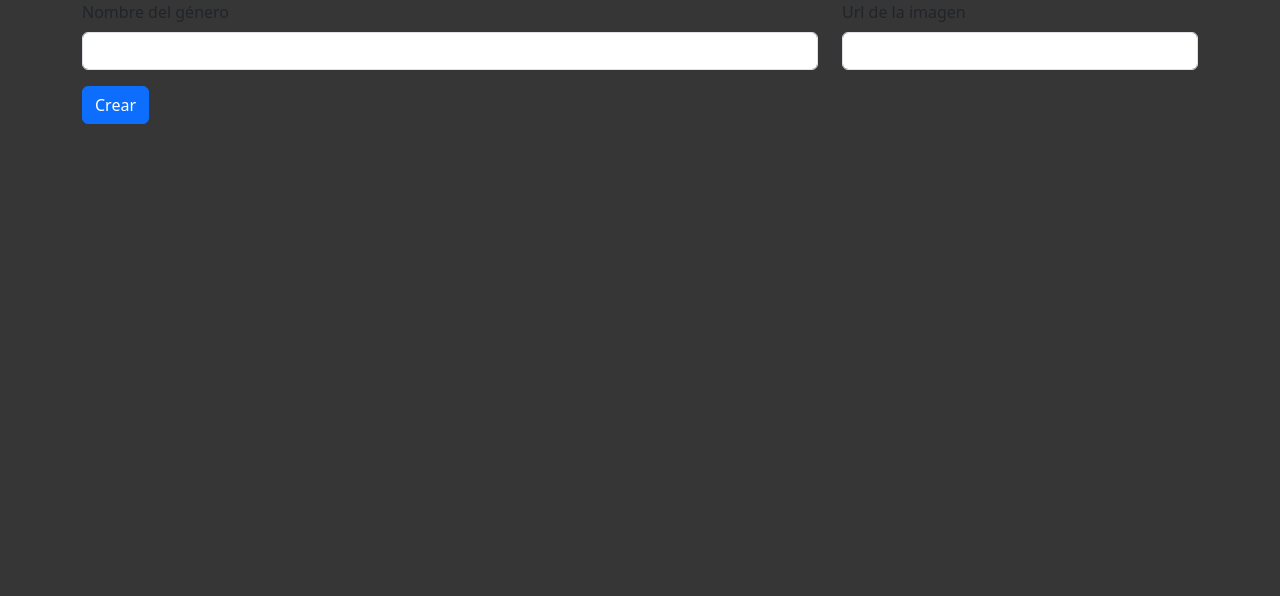
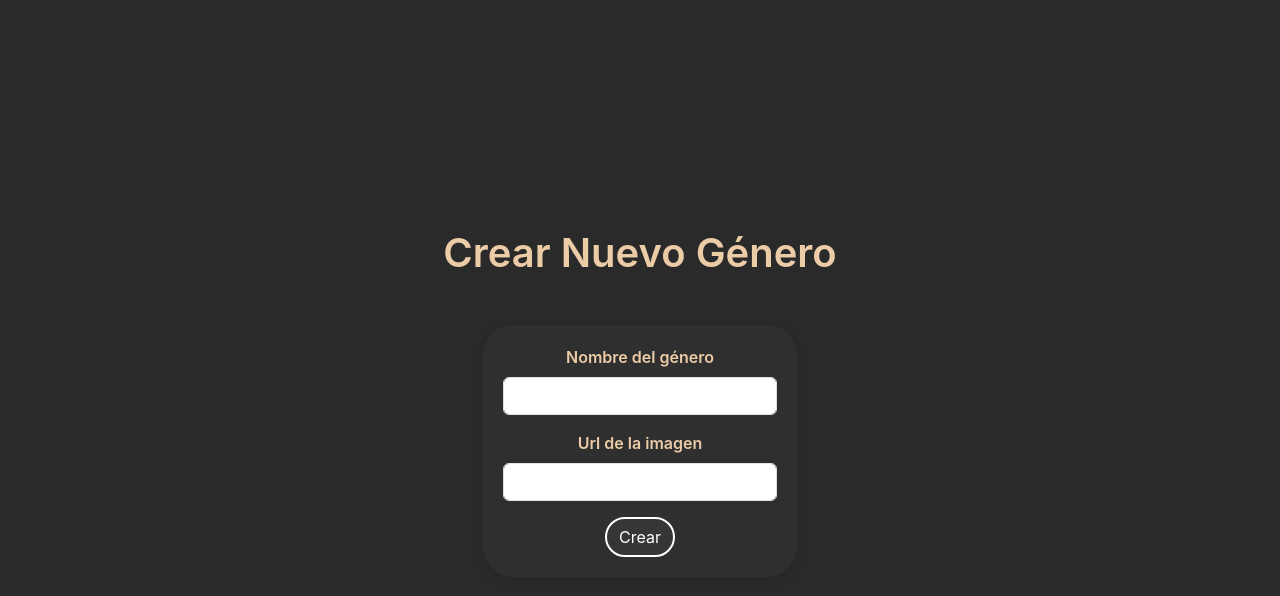
Before and after one commit to georgevillnet/generos, a React (Vite) app in the folder generos/: page /crearGenero in a window 1280 px wide. Shown: the top 596 px of the page. Built offline with nearby package versions, Linux system fonts and the light colour scheme.

Commit message:
estilosfinalizados

```diff
--- a/generos/src/App.css
+++ b/generos/src/App.css
@@ -1,6 +1,6 @@
 body{
 
-  background-color: #363636;
+  background-color: #2b2a2a;
 
 }
 .generoscontainer {
@@ -109,3 +109,56 @@ word-wrap: break-word;
   -o-border-radius: 50px;
   border-color: #D9D9D9;
 }
+
+.container {
+    display: flex;
+    flex-direction: column;
+    justify-content: center;
+    align-items: center;
+    min-height: 100vh;
+    color: #EBCCA6;
+    font-family: 'Inter', sans-serif;
+    font-family: 'Inter', sans-serif;
+font-weight: 600;
+word-wrap: break-word;
+margin-top: 3px;/* Para centrar verticalmente */
+}
+
+.form-container {
+    background-color: #2f2f2f;
+    /*Fondoclaroparaelformulario*/padding: 20px;
+    border-radius: 300px;
+    /*Bordesredondeados*/box-shadow: 0 4px 8px rgba(0, 0, 0, 0.1);
+    -webkit-border-radius: 30px;
+    -moz-border-radius: 30px;
+    -ms-border-radius: 30px;
+    -o-border-radius: 30px;
+    margin-top: 40px;
+}
+
+.custom-input {
+    background-color: white;
+    /*Fondoblancoparalosinputs*/border: none;
+    /*Sinbordes*/color: black;
+    /*Letrasnegras*/border-radius: 50px;
+}
+
+.custom-input:focus {
+    box-shadow: 0 0 0 0.2rem rgb(255, 255, 255); /* Efecto al enfocarse */
+
+  }
+
+.custom-button {
+    background-color: rgb(54, 54, 54);
+    /*Fondonegro*/border: 2px solid white;
+    /*Bordeblancode2px*/color: white;
+    /*Letrasblancas*/border-radius:20px ;
+
+}
+.text-center{
+
+  font-family: 'Inter', sans-serif;
+    font-family: 'Inter', sans-serif;
+font-weight: 600;
+word-wrap: break-word;
+}
--- a/generos/src/controllers/apiController.js
+++ b/generos/src/controllers/apiController.js
@@ -1,4 +1,4 @@
-const API_URL_GENEROS = "https://localhost:7250/api/"
+const API_URL_GENEROS = "http://localhost:5271/api/"
 
 export const getGeneros = () => {
 
--- a/generos/src/views/CrearGenero.jsx
+++ b/generos/src/views/CrearGenero.jsx
@@ -1,12 +1,12 @@
 import { useState } from "react";
 import { addGeneros } from "../controllers/apiController";
-import { Navigate, useNavigate } from "react-router-dom";
+import { useNavigate } from "react-router-dom";
 import { Form, Container, Row, Col, Button } from "react-bootstrap";
 import '../App.css';
 
 function CrearGenero() {
-    const [nombreGenero, setNombreGenero] = useState("")
-    const [urlImagen, setUrlImagen] = useState("")
+    const [nombreGenero, setNombreGenero] = useState("");
+    const [urlImagen, setUrlImagen] = useState("");
     const navigate = useNavigate();
 
     const handleSubmit = (e) => {
@@ -17,12 +17,10 @@ function CrearGenero() {
     }
 
     return (
-        <>
-            <Container>
-                <Form onSubmit={handleSubmit}>
-                    <Form.Group className="mb-3" controlId="exampleForm.ControlInput1">
-                        <Row>
-                            <Col md={8}>
+        <Container className="text-center">
+        <h1 className="text-center">Crear Nuevo Género</h1>
+        <Form onSubmit={handleSubmit} className="form-container">
+            <Form.Group className="mb-3" controlId="formNombreGenero">
                 <Form.Label>Nombre del género</Form.Label>
                 <Form.Control
                     type="text"
@@ -30,28 +28,24 @@ function CrearGenero() {
                     onChange={(e) => setNombreGenero(e.target.value)}
                     required
                 />
-                            </Col>
-                            <Col md={4}>
-                                <Form.Label>Url de la imagen </Form.Label>
+            </Form.Group>
+
+            <Form.Group className="mb-3" controlId="formUrlImagen">
+                <Form.Label>Url de la imagen</Form.Label>
                 <Form.Control
                     type="text"
                     value={urlImagen}
                     onChange={(e) => setUrlImagen(e.target.value)}
                     required
                 />
-                            </Col>
-                        </Row>
             </Form.Group>
 
-                    <Button variant="primary" type="submit">
+            <Button variant="dark" type="submit" className="custom-button">
                 Crear
             </Button>
         </Form>
     </Container>
-        </>
     )
 }
 
-
-
 export default CrearGenero;
--- a/generos/src/views/EditarGenero.jsx
+++ b/generos/src/views/EditarGenero.jsx
@@ -24,12 +24,10 @@ function EditarGenero() {
 
 
     return (
-        <>
-            <Container>
-                <Form onSubmit={handleSubmit}>
-                    <Form.Group className="mb-3" controlId="exampleForm.ControlInput1">
-                        <Row>
-                            <Col md={8}>
+        <Container className="text-center">
+            <h1 className="text-center">Modificar Género</h1>
+            <Form onSubmit={handleSubmit} className="form-container">
+                <Form.Group className="mb-3" controlId="formNombreGenero">
                     <Form.Label>Nombre del género</Form.Label>
                     <Form.Control
                         type="text"
@@ -37,25 +35,21 @@ function EditarGenero() {
                         onChange={(e) => setNombreGenero(e.target.value)}
                         required
                     />
-                            </Col>
-                            <Col md={4}>
-                                <Form.Label>Url de la imagen </Form.Label>
+                </Form.Group>
+                <Form.Group className="mb-3" controlId="formUrlImagen">
+                    <Form.Label>Url de la imagen</Form.Label>
                     <Form.Control
                         type="text"
                         value={urlImagen}
                         onChange={(e) => setUrlImagen(e.target.value)}
                         required
                     />
-                            </Col>
-                        </Row>
                 </Form.Group>
-
-                    <Button variant="primary" type="submit">
-                        Crear
+                <Button variant="dark" type="submit" className="custom-button">
+                    Modificar
                 </Button>
             </Form>
         </Container>
-        </>
     )
 }
 
```
Lines whose indentation alone changed are shown as unchanged.
